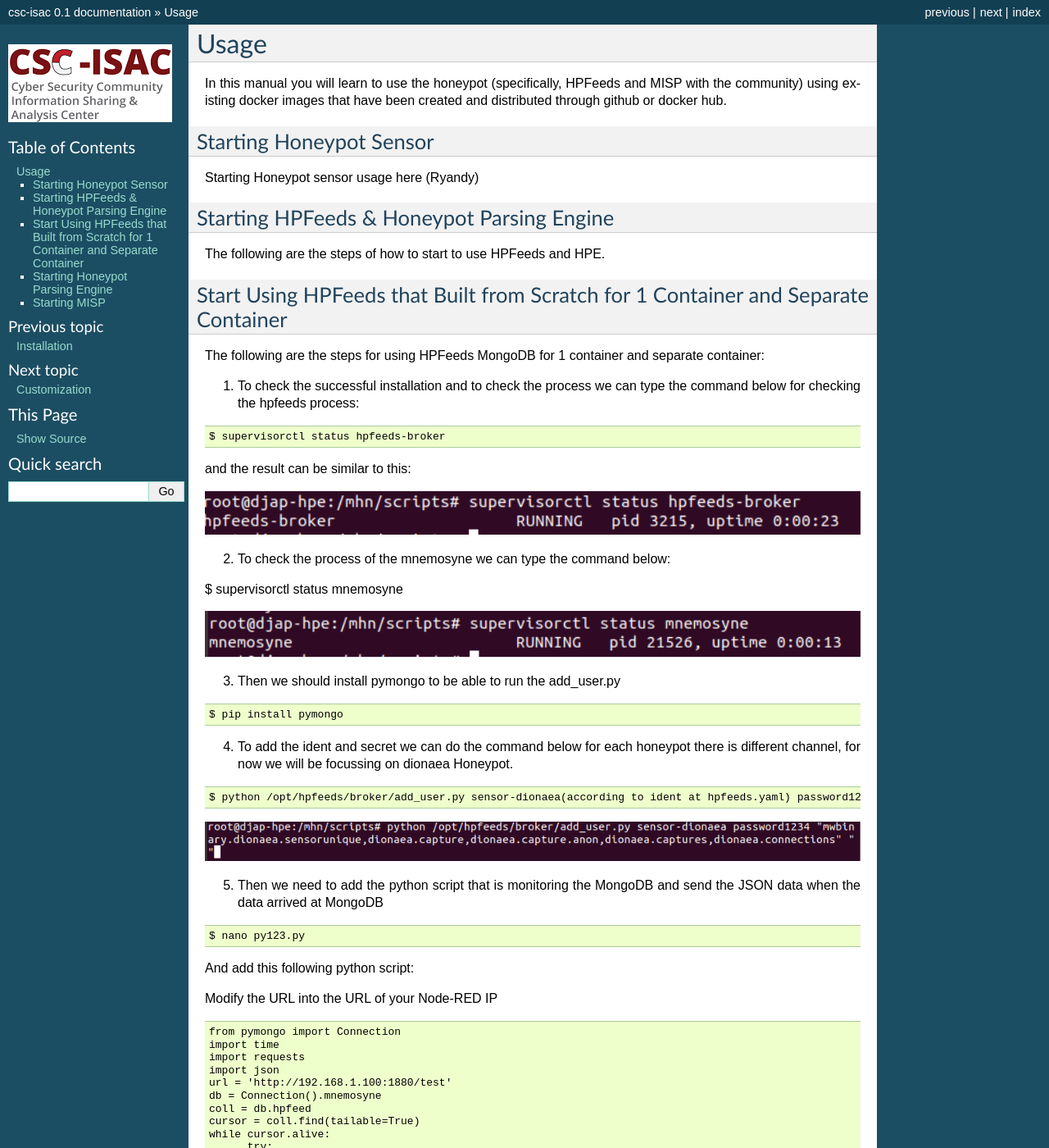
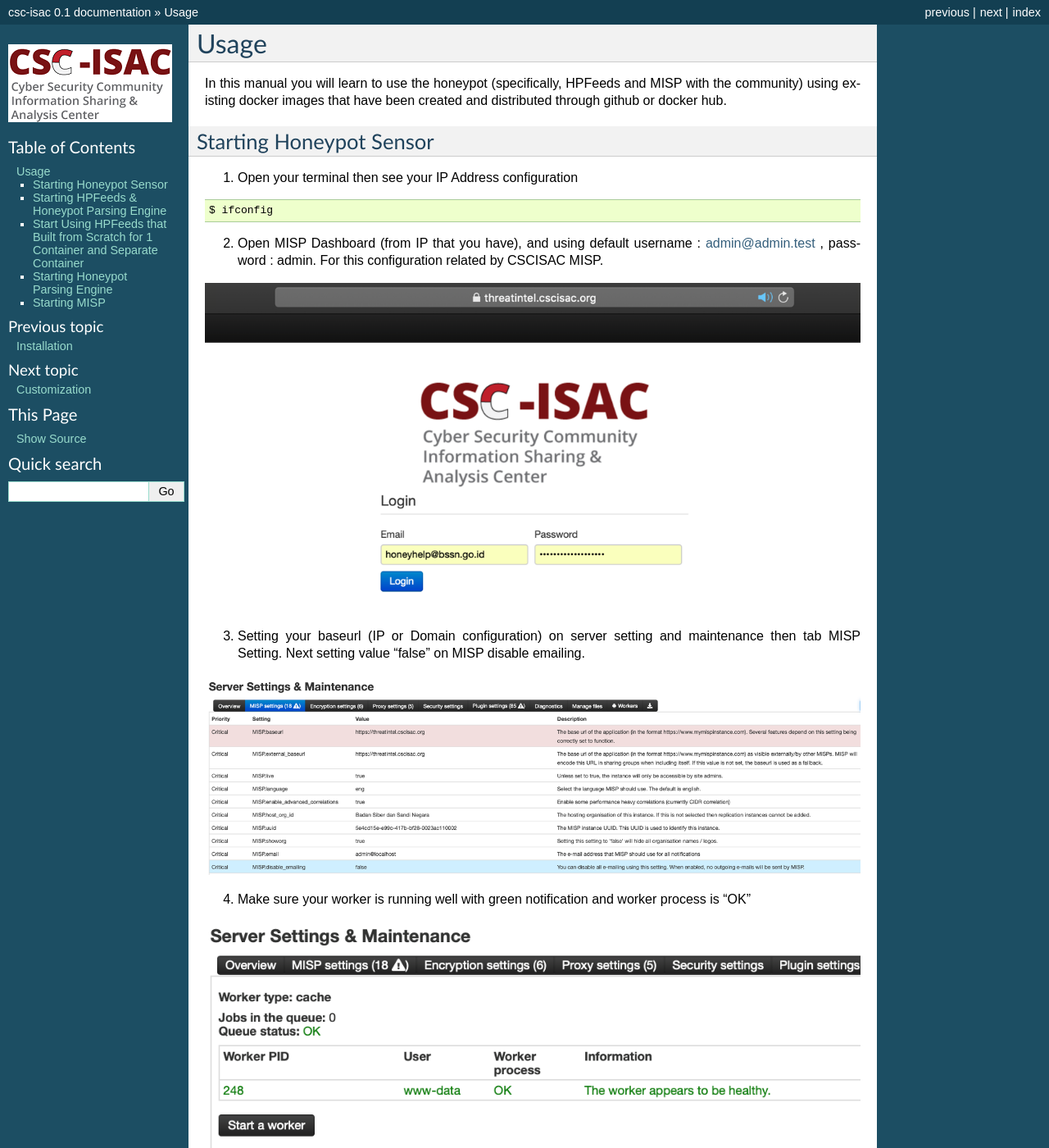
Before and after one commit to csc-isac/csc-isac-docs, a Sphinx documentation site: the page built from docs/source/Usage.rst, in a window 1280 px wide and 1400 px high. Shown: the whole window at 82% size. Built offline with Sphinx 7.4.7, drawn with Linux system fonts in a browser that asks for light colours; some of the changed text lies outside the part shown.

Commit message:
Update Usage Page

```diff
--- a/docs/source/Usage.rst
+++ b/docs/source/Usage.rst
@@ -6,8 +6,41 @@
 Starting Honeypot Sensor
 ^^^^^^^^^^^^^^^^^^^^^^^^
 
-Starting Honeypot sensor usage here (Ryandy)
+1.	Open your terminal then see your IP Address configuration
 
+.. code-block:: RST
+
+  $ ifconfig
+
+2.	Open MISP Dashboard (from IP that you have), and using default username : admin@admin.test , password : admin. For this configuration related by CSCISAC MISP.
+
+.. image:: images/misp-csc-isac-login.png
+   :width: 800
+
+3.	Setting your baseurl (IP or Domain configuration) on server setting and maintenance then tab MISP Setting. Next setting value “false” on MISP disable emailing.
+
+.. image:: images/misp-csc-isac-server-settings.png
+   :width: 800
+
+4.	Make sure your worker is running well with green notification and worker process is “OK”
+
+.. image:: images/misp-csc-isac-server-settings-green-notif.png
+   :width: 800
+
+5.	Enable your MISP Feeds Server on Sync Actions, then enable your MISP feed need
+
+.. image:: images/misp-feeds.png
+   :width: 800
+
+6.	Add new organizations on your MISP in tab administrations then add organisations.
+
+.. image:: images/misp-adding-org.png
+   :width: 800
+
+7.	Add new users on your MISP, same like your add new organizations in tab administrations then add users.
+
+.. image:: images/misp-add-user.png
+   :width: 800
 
 Starting HPFeeds & Honeypot Parsing Engine
 ^^^^^^^^^^^^^^^^^^^^^^^^^^^^^^^^^^^^^^^^^^
```
Also changed, not shown: docs/source/images/misp-add-user.png (added), docs/source/images/misp-adding-org.png (added), docs/source/images/misp-csc-isac-login.png (added), docs/source/images/misp-csc-isac-server-settings-green-notif.png (added), docs/source/images/misp-csc-isac-server-settings.png (added), docs/source/images/misp-feeds.png (added).
